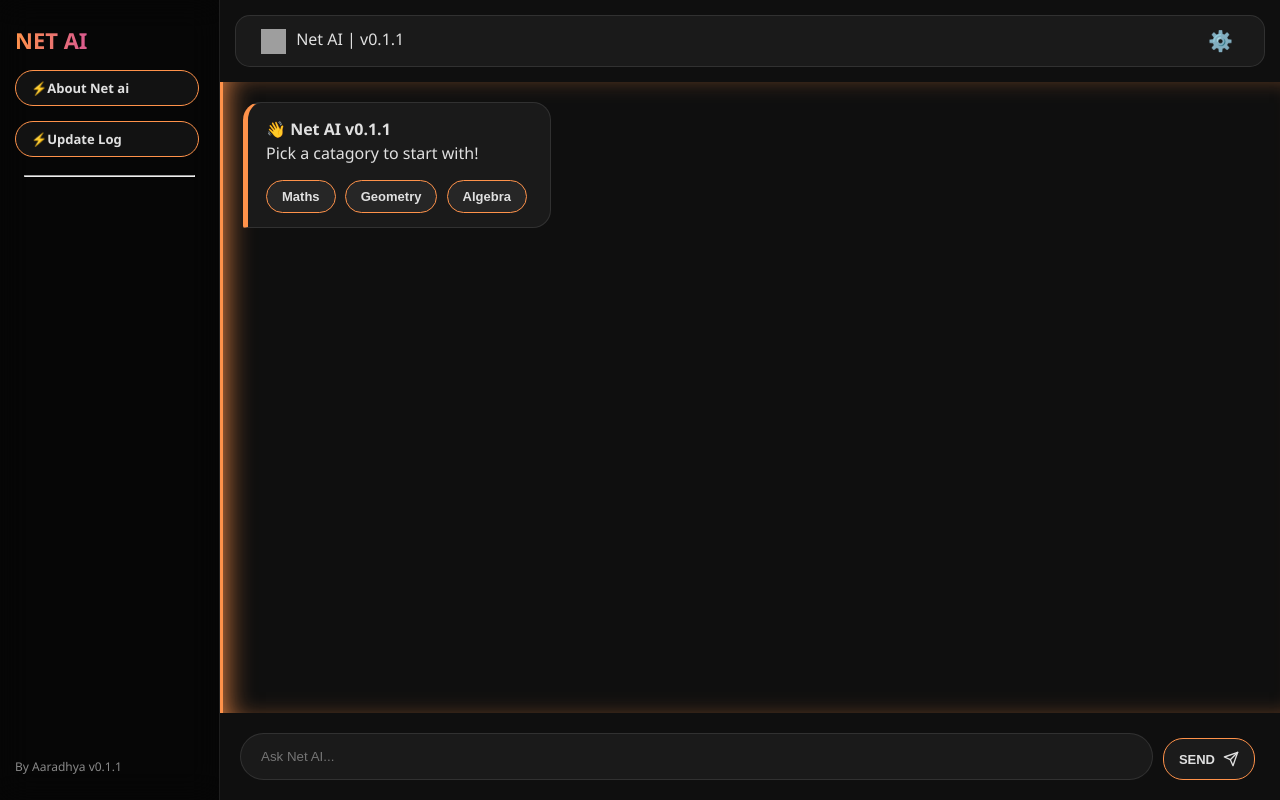
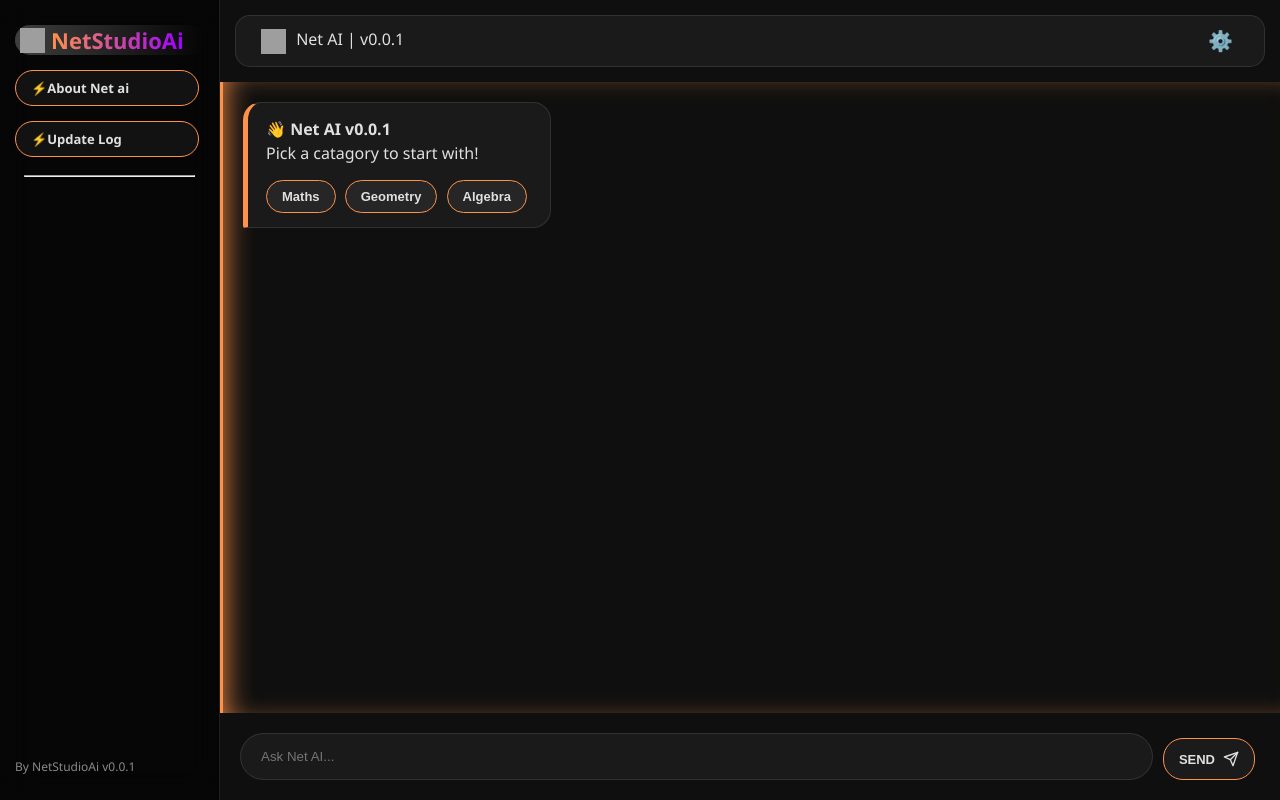
Before and after one commit to NeTstudIOai/Opus-Ai, a Flask app: page / in a window 1280 px wide. Run offline with Flask 3, Linux system fonts and the light colour scheme; grey boxes are pictures that could not be loaded.

Commit message:
Update index.html

```diff
--- a/templates/index.html
+++ b/templates/index.html
@@ -3,8 +3,8 @@
 <head>
     <meta charset="UTF-8">
     <meta name="viewport" content="width=device-width, initial-scale=1.0">
-    <title id="tab-title">Net AI</title>
-    <link rel="icon" href="https://raw.githubusercontent.com/NeTstudIOai/Net-ai/main/NetAiPng.png" type="image/png">
+    <title id="tab-title">NetStudioAI | Chat</title>
+    <link rel="icon" href="https://github.com/NeTstudIOai/Opus-Ai/blob/main/NET%20(2).png?raw=true" type="image/png">
     <style>
         :root {
             --primary-glow: #9900ff;
@@ -255,9 +255,9 @@
 
 <div id="infoModal" class="ModalContainer">
     <div class="InfoBox">
-        <h3>About Net AI</h3>
+        <h3>About AI</h3>
         <p><b>Net AI</b> is a lightweight logical assistant built for high-speed performance.</p>
-        <p>Built by: <b>Aaradhya</b></p>
+        <p>Built by: <b>NetStudioAi</b></p>
         <button class="CloseBtn" onclick="closeModal('infoModal')">Close</button>
     </div>
 </div>
@@ -266,15 +266,6 @@
     <div class="VersonBox">
         <h3>Update Log</h3>
         <div style="font-size: 13px; text-align: left; max-height: 200px; overflow-y: auto;">
-            <p><b>v0.1.1<i> New!</i></b><br>+ Html creation V2 + UI update was added</p>
-            <p><b>v0.1.0</b><br>+ Html creation were added</p></p>
-            <p><b>v0.0.9</b><br>+ Ai rebuild</p>
-            <p><b>v0.0.8</b><br>+ Added Info and Version boxes<br>+ Added Close buttons<br>+ Sidebar links fixed</p>
-            <p><b>v0.0.7</b><br>+ Added Hover Glow buttons<br>+ Geometry & Algebra logic added</p>
-            <p><b>v0.0.5 - 6</b><br>+ Settings were completed</p>
-            <p><b>v0.0.4</b><br>+ Light mode added</p>
-            <p><b>v0.0.3</b><br>+ Fast mode added</p>
-            <p><b>v0.0.2</b><br>+ Ui changed</p>
             <p><b>v0.0.1</b><br>+ Net AI Core release</p>
         </div>
         <button class="CloseBtn" onclick="closeModal('versonModal')">Close</button>
@@ -282,7 +273,12 @@
 </div>
 
 <div class="SideBar">
-    <h2>NET AI</h2>
+    <div style="display: flex; flex-direction: row; align-items: center; background-image: linear-gradient(to right,rgba(255, 255, 255, 0.231),rgba(0, 0, 0, 0)); border-radius: 25px; padding-left: 5px;">
+            <img src="https://github.com/NeTstudIOai/Opus-Ai/blob/main/NET%20(2).png?raw=true"
+             height="25" width="25" alt="Net AI"
+             style="vertical-align: middle; margin-right: 6px;">
+    <h2>NetStudioAi</h2>
+    </div>
     <p class="SideBarButtons" onclick="openModal('infoModal')">⚡About Net ai</p>
     <p class="SideBarButtons" onclick="openModal('versonModal')">⚡Update Log</p>
     <hr width="90%">
@@ -309,7 +305,7 @@
 </div>
 
 <script>
-const NET_VERSION = "0.1.1";
+const NET_VERSION = "0.0.1";
 
 const chat = document.getElementById("chat");
 const input = document.getElementById("input");
@@ -322,14 +318,13 @@ let lastMsg = "";
 let repeatCount = 0;
 
 window.onload = () => {
-    document.getElementById("tab-title").innerText = `Net AI | ${NET_VERSION}`;
     document.getElementById("topbar-text").innerHTML = `
         <img src="https://raw.githubusercontent.com/NeTstudIOai/Net-ai/main/NetAiPng.png"
              height="25" width="25" alt="Net AI"
              style="vertical-align: middle; margin-right: 6px;">
         Net AI | v${NET_VERSION}
     `;
-    document.getElementById("sidebar-version").innerText = `By Aaradhya v${NET_VERSION}`;
+    document.getElementById("sidebar-version").innerText = `By NetStudioAi v${NET_VERSION}`;
 
     const savedGlow = localStorage.getItem("netAiGlow") || "#ff924a";
     const savedTheme = localStorage.getItem("netAiTheme") || "dark";
@@ -466,9 +461,8 @@ function reply(msg, mode) {
     if (lower.includes("facebook")) return "<b>Search Result:</b> <a href='https://facebook.com' target='_blank'>facebook.com</a><i>It is a plateform targeted to share <b>Shorts/Posts</b></i>";
     if (lower.includes("instagram")) return "<b>Search Result:</b> <a href='https://instagram.com' target='_blank'>instagram.com</a><i>It is a plateform targeted to share <b>Posts/Stories</b></i>";
     if (lower.includes("whatsapp")) return "<b>Search Result:</b> <a href='https://whatsapp.com' target='_blank'>whatsapp.com</a><i>It is a plateform targeted to <b>Communicate</b></i>";
-
     if (lower.includes("version")) return `Currently running on <b>Net AI v${NET_VERSION}</b>.`;
-    if (lower.includes("made you")) return "I'm made in Visual Studio Code by Aaradhya.";
+    if (lower.includes("made you")) return "by NetStudioAi";
     if (lower.includes("hi") || lower.includes("hello")) return "Hello! How can I assist you with math or logic today?";
 
     if (lower.includes("date") || lower.includes("today")) {
```
